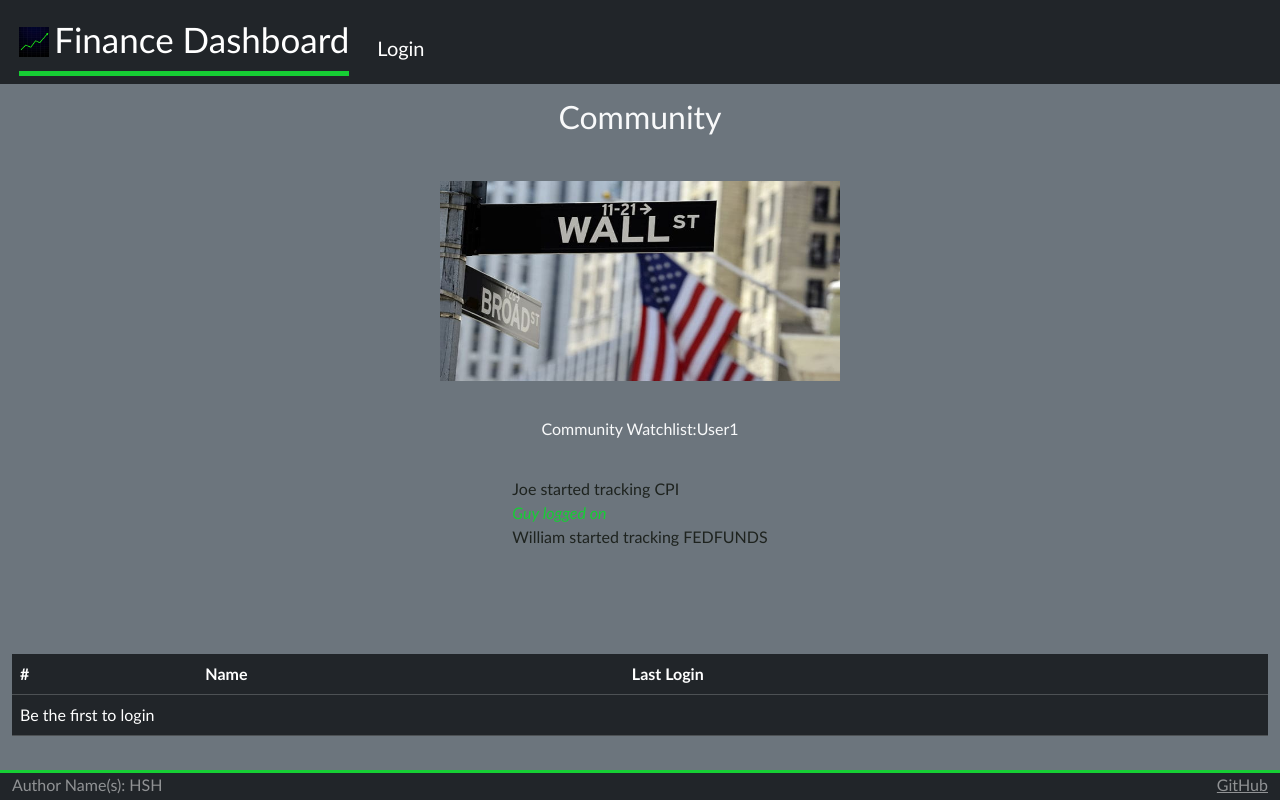
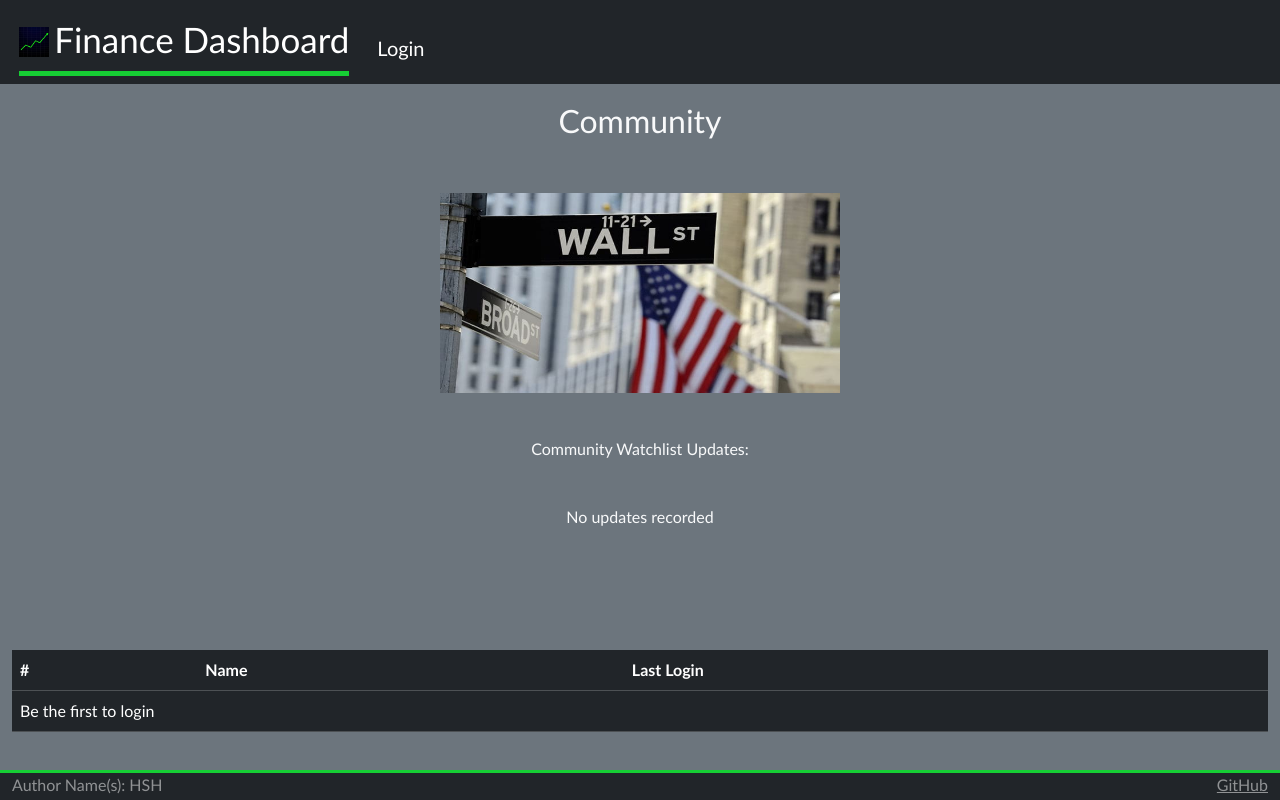
Before and after one commit to henhilt/startup, a React (Vite) app: page /community in a window 1280 px wide. Built offline with nearby package versions, Linux system fonts and the light colour scheme.

Commit message:
linked community page to get watchlist of other users, also fixed it so when you logout it clears the checkboxes for next user. need to save watchlist now for created users

```diff
--- a/src/community/community.jsx
+++ b/src/community/community.jsx
@@ -4,11 +4,17 @@ import './community.css'
 export function Community() {
 
     const [communityLogins, setCommunityLogins] = React.useState([]);
+    const [updates, setUpdates] = React.useState([]);
 
     React.useEffect(() => {
         const loginsText = localStorage.getItem('communityLogins');
         if (loginsText) {
             setCommunityLogins(JSON.parse(loginsText));
+        }
+
+        const updatesText = localStorage.getItem('communityWatchlist');
+        if (updatesText) {
+            setUpdates(JSON.parse(updatesText));
         }
     }, []);
 
@@ -39,13 +45,23 @@ export function Community() {
             <div id="picture" className="picture-box"><img width="400px" height="200px" src="wallstreet.jpg" alt="random" /></div>
 
             <div className="users">
-            Community Watchlist:
-            <span className="user-name">User1</span>
+                Community Watchlist Updates:
             </div>
             <div id="community-updates">
-                <div className="user-event">Joe started tracking CPI</div>
-                <div className="system-event">Guy logged on</div>
-                <div className="user-event">William started tracking FEDFUNDS</div>
+                {updates.length > 0 ? (
+                    updates.map((update, i) => (
+                        update.user && (
+                            <div key={i} className='user-event'>
+                                <span className='text-info-bullet'>• </span>
+                                <span className='text-info-name' style={{color: 'rgb(22, 206, 52)', fontStyle: 'italic'}}>{update.user}</span>
+                                <span className='text-info-action'>{update.action}</span>
+                                <span className='text-info-asset' style={{color: 'rgb(22, 206, 52)', fontWeight: 'bold'}}>{update.asset}</span>
+                            </div>
+                        )
+                    ))
+                ) : (
+                    <div className='text-muted-italic'>No updates recorded</div>
+                )}
             </div>
             <hr />
 
--- a/src/dashboard/dashboard.jsx
+++ b/src/dashboard/dashboard.jsx
@@ -109,12 +109,17 @@ export function Dashboard({userName}) {
   );
 }
 
-function saveCommunityWatchlist(username, assetName) {
-    const actionText = `${username} started tracking ${assetName}`;
+function saveCommunityWatchlist(userName, assetName) {
+    const newUpdate = {
+        user: userName,
+        action: ' started tracking ',
+        asset: assetName
+    };
+
     const savedUpdates = localStorage.getItem('communityWatchlist');
     let updates = savedUpdates ? JSON.parse(savedUpdates) : [];
 
-    updates.unshift(actionText);
+    updates.unshift(newUpdate);
     if (updates.length > 5) updates.length = 5;
 
     localStorage.setItem('communityWatchlist', JSON.stringify(updates));
--- a/src/login/authenticated.jsx
+++ b/src/login/authenticated.jsx
@@ -11,7 +11,7 @@ export function Authenticated(props) {
   function logout() {
     localStorage.removeItem('userName');
 
-    {/*remove watchlist storage as well*/}
+    localStorage.removeItem('userWatchlist');
 
     props.onLogout();
   }
--- a/src/login/unauthenticated.jsx
+++ b/src/login/unauthenticated.jsx
@@ -32,7 +32,7 @@ export function Unauthenticated(props) {
                 <Button variant='primary' onClick={() => loginUser()} disabled={!userName || !password}>
                     Login
                 </Button>
-                <Button variant='primary' onClick={() => loginUser()} disabled={!userName || !password}>
+                <Button variant='primary' onClick={() => createUser()} disabled={!userName || !password}>
                     New User
                 </Button>
             </div>
```
